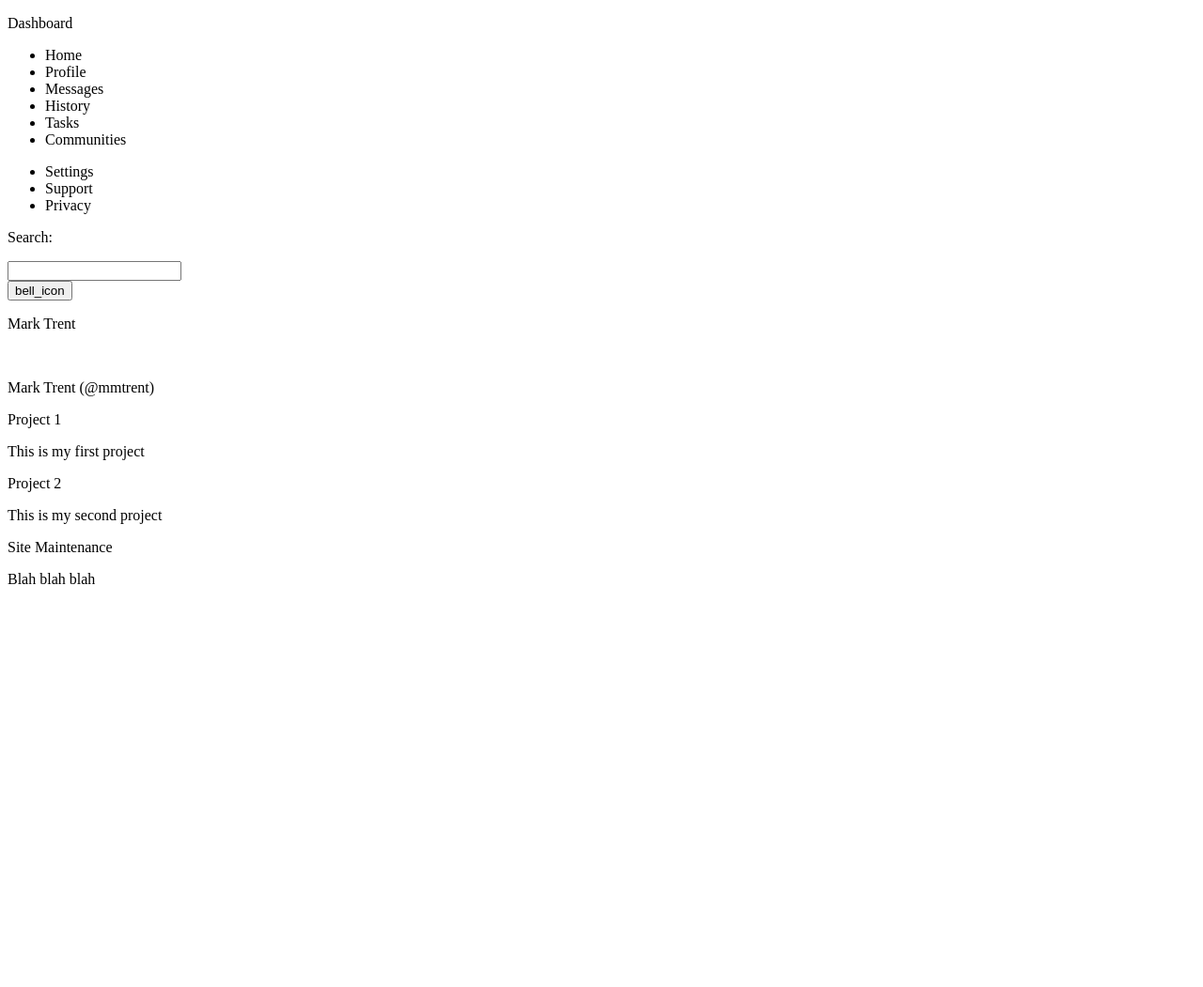
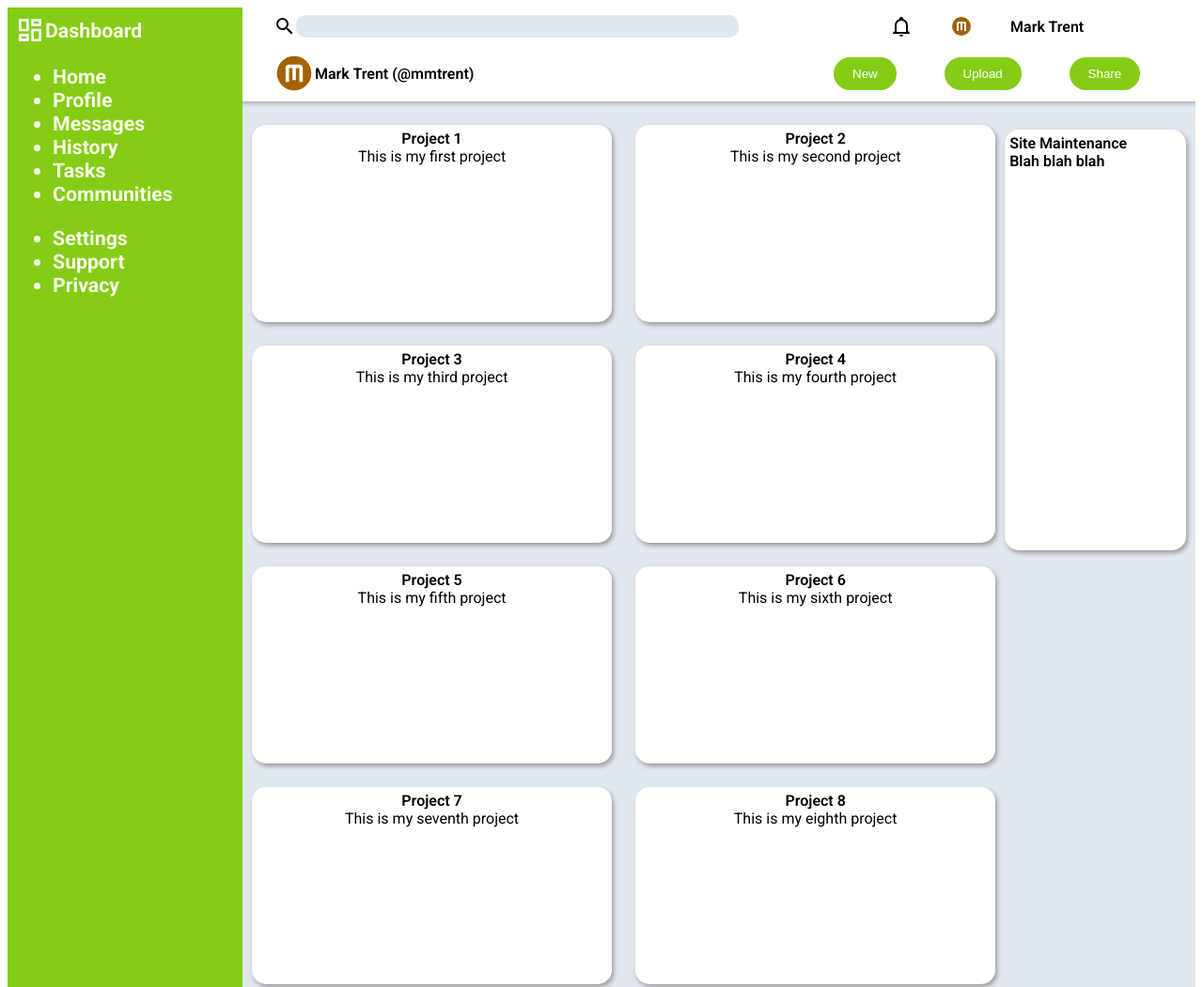
Before and after one commit to mmtrent/dashboard, a plain HTML site: page index.html in a window 1280 px wide. Shown: the top 1051 px of the page at 94% size. Before the commit the page ends 800 px from the top, so only its background shows below. Drawn offline with Linux system fonts and the light colour scheme.

Commit message:
Apply CSS styling

```diff
--- a/index.html
+++ b/index.html
@@ -12,6 +12,7 @@
     <div class="container">
         <div class="menu">
             <div class="logo">
+                <img src="resources/view-dashboard-outline.svg" class="filter-white">
                 <p>Dashboard</p>
             </div>
             <div class="menuitems">
@@ -34,25 +35,29 @@
             <div class="header">
                 <div id="headertop">
                     <div id="search">
-                        <p>Search: </p>
+                        <img src="resources/magnify.svg">
                         <input id="searchbox">
                     </div>
                     <div id="toprighticons">
-                        <button id="alerts">bell_icon</button>
-                        <img src="">
+                        <input type="image" src="resources/bell-outline.svg" name="alerts">
+                        <img src="resources/alpha-m-circle.svg" class="filter-brown">
                         <p>Mark Trent</p>
                     </div>
                 </div>
                 <div id="headerbottom">
                     <div id="greeting">
-                        <img src="">
+                        <img src="resources/alpha-m-circle.svg" class="filter-brown">
                         <p>Mark Trent (@mmtrent)</p>
                     </div>
-                    <div id="headerbuttons"></div>
+                    <div id="headerbuttons">
+                        <button>New</button>
+                        <button>Upload</button>
+                        <button>Share</button>
+                    </div>
                 </div>
             </div>
-            <div class="cards">
-                <div id="projects">
+            <div class="content">
+                <div class="projects">
                     <div class="card">
                         <p class="title">Project 1</p>
                         <p>This is my first project</p>
@@ -60,6 +65,30 @@
                     <div class="card">
                         <p class="title">Project 2</p>
                         <p>This is my second project</p>
+                    </div>
+                    <div class="card">
+                        <p class="title">Project 3</p>
+                        <p>This is my third project</p>
+                    </div>
+                    <div class="card">
+                        <p class="title">Project 4</p>
+                        <p>This is my fourth project</p>
+                    </div>
+                    <div class="card">
+                        <p class="title">Project 5</p>
+                        <p>This is my fifth project</p>
+                    </div>
+                    <div class="card">
+                        <p class="title">Project 6</p>
+                        <p>This is my sixth project</p>
+                    </div>
+                    <div class="card">
+                        <p class="title">Project 7</p>
+                        <p>This is my seventh project</p>
+                    </div>
+                    <div class="card">
+                        <p class="title">Project 8</p>
+                        <p>This is my eighth project</p>
                     </div>
                 </div>
                 <div id="announcements">
--- a/style.css
+++ b/style.css
@@ -0,0 +1,186 @@
+@import url('https://fonts.googleapis.com/css2?family=Roboto:wght@300;400;600;700;900&display=swap');
+
+body {
+    font-family: 'Roboto', sans-serif;
+    font-weight: 600;
+}
+
+.container {
+    display: grid;
+    grid-template-columns: 250px 1fr;
+}
+
+.menu {
+    padding: 8px;
+    color: #f7fee7;
+    background-color: #84cc16;
+    font-weight: 700;
+    font-size: 16pt;
+    grid-column: 1 / 2;
+}
+
+.logo {
+    display: flex;
+    flex-direction: row;
+    align-items: center;
+}
+
+.logo img{
+    height: 1.5em;
+}
+
+.filter-white {
+    filter: invert(100%) sepia(0%) saturate(283%) hue-rotate(194deg) brightness(118%) contrast(100%);
+}
+
+.filter-green {
+    filter: invert(78%) sepia(51%) saturate(1743%) hue-rotate(32deg) brightness(94%) contrast(83%);
+}
+
+.filter-brown {
+    filter: invert(44%) sepia(11%) saturate(3120%) hue-rotate(357deg) brightness(93%) contrast(105%);
+}
+
+
+.body {
+    grid-column: 2 / 3;
+    display: grid;
+    grid-template-rows: 100px 5fr;
+}
+
+.header {
+    background-color: white;
+    grid-row: 1 / 2;
+    display: grid;
+    grid-template-rows: 40px 60px;
+
+}
+
+#headertop {
+    grid-row: 1 / 2;
+    margin: 8px;
+    display: grid;
+    grid-template-columns: 4fr 3fr;
+}
+
+#search {
+    grid-column: 1 / 2;
+    display: flex;
+    flex-direction: row;
+    padding: 0 50px 0 25px;
+}
+
+#searchbox {
+    border-style: none;
+    border-radius: 10px;
+    background-color: #e2e8f0;
+    width: 100%;
+}
+
+#search input {
+    padding-left: 10px;
+}
+
+#search input:focus {
+    outline: none;
+    border: none;
+}
+
+#toprighticons {
+    grid-column: 2 / 3;
+    display: flex;
+    flex-direction: row;
+    align-items: center;
+    justify-content: center;
+}
+
+#toprighticons > * {
+    padding: 0 20px 0 20px;
+}
+
+#headerbottom {
+    margin: 8px;
+    grid-row: 2 / 3;
+    display: grid;
+    grid-template-columns: 4fr 3fr;
+}
+
+#greeting {
+    padding: 0 50px 0 25px;
+    display: flex;
+    flex-direction: row;
+    align-items: center;
+}
+
+#greeting img {
+    height: 100%;
+}
+
+#headerbuttons {
+    display: flex;
+    flex-direction: row;
+    align-items: center;
+    justify-content: space-evenly;
+}
+
+#headerbuttons button {
+    background-color: #84cc16;
+    color: white;
+    border: none;
+    border-radius: 20px;
+    padding: 10px 20px 10px 20px;
+}
+
+.content {
+    padding-top: 15px;
+    box-shadow: inset 0px 7px 7px -7px gray;
+    background-color: #e2e8f0;
+    grid-row: 2 / 3;
+    display: grid;
+    grid-template-columns: 4fr 1fr;
+}
+
+.projects {
+    grid-column: 1 / 2;
+    display: grid;
+    grid-template-columns: repeat(auto-fit, minmax(250px, 1fr));
+    grid-template-rows: repeat(2, 1fr);
+    gap: 25px;
+    padding: 10px;
+}
+
+.card {
+    padding: 5px;
+    text-align: center;
+    border-radius: 15px;
+    box-shadow: 2px 3px 5px rgb(156, 156, 156);
+    background-color: white;
+    height: 200px;
+}
+
+.card :not(.title) {
+    font-weight: 400;
+}
+
+#announcements {
+    padding-top: 15px;
+    padding-right: 10px;
+    grid-column: 2 / 3;
+    display: grid;
+    grid-template-rows: 1fr 1fr;
+    gap: 25px;
+
+}
+
+.announcementcard {
+    padding: 5px;
+    text-align: left;
+    border-radius: 15px;
+    box-shadow: 2px 3px 5px rgb(156, 156, 156);
+    background-color: white;
+
+}
+
+p {
+    margin: 0;
+}
```
Also changed, not shown: resources/alpha-m-circle.svg (added), resources/bell-outline.svg (added), resources/magnify.svg (added), resources/view-dashboard-outline.svg (added).
